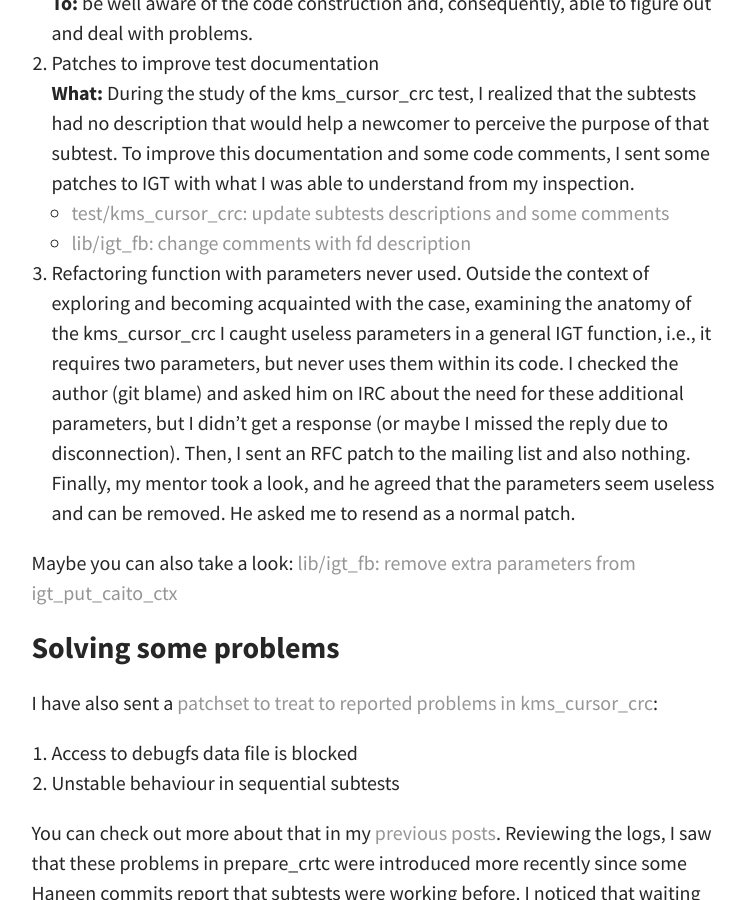
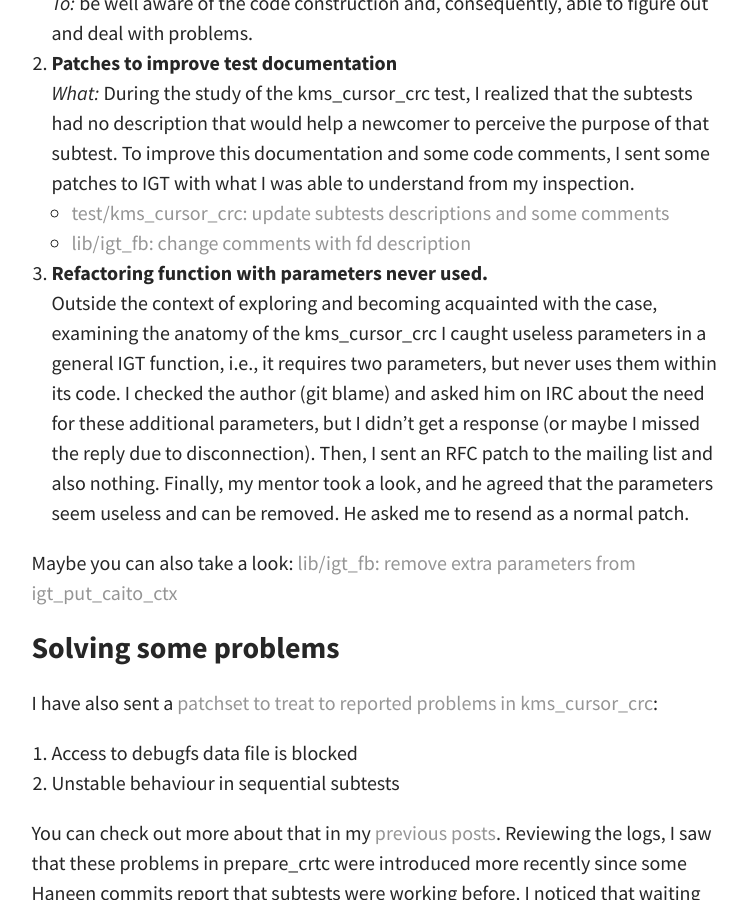
Before and after one commit to melissawen/melissawen.github.io, a Jekyll site: the page built from _posts/2020-07-06-first-round.md, in a window 1280 px wide and 900 px high, scrolled down 544 px. Shown: the whole window, without its empty margins (263-1010 px from the left). Built offline with Jekyll 4.4.1, drawn with Linux system fonts in a browser that asks for light colours.

````diff
--- a/_posts/2020-07-06-first-round.md
+++ b/_posts/2020-07-06-first-round.md
@@ -11,19 +11,19 @@ The first round just passed so fast, and what I did?
 
 #### Being acquainted with a IGT test
 
-1. Anatomy of the test
-**What:** study, read the code, dive into each function, and describe its
+1. **Anatomy of the test**
+*What:* study, read the code, dive into each function, and describe its
 structure, steps, and functionality.
-**To:** be well aware of the code construction and, consequently, able to
+*To:* be well aware of the code construction and, consequently, able to
 figure out and deal with problems.
-2. Patches to improve test documentation
-**What:** During the study of the kms\_cursor\_crc test, I realized that the
+2. **Patches to improve test documentation**
+*What:* During the study of the kms\_cursor\_crc test, I realized that the
 subtests had no description that would help a newcomer to perceive the purpose
 of that subtest. To improve this documentation and some code comments, I sent
 some patches to IGT with what I was able to understand from my inspection.
   * [test/kms\_cursor\_crc: update subtests descriptions and some comments](https://patchwork.freedesktop.org/patch/372944/?series=78814&rev=1)
   * [lib/igt\_fb: change comments with fd description](https://patchwork.freedesktop.org/patch/372943/?series=78814&rev=1)
-3. Refactoring function with parameters never used.
+3. **Refactoring function with parameters never used.**
 Outside the context of exploring and becoming acquainted with the case,
 examining the anatomy of the kms\_cursor\_crc I caught useless parameters in a
 general IGT function, i.e., it requires two parameters, but never uses them
@@ -44,7 +44,7 @@ I have also sent a [patchset to treat to reported problems in kms\_cursor\_crc](
 2. Unstable behaviour in sequential subtests
 
 You can check out more about that in my [previous posts](https://melissawen.github.io/randomness/2020/06/15/status-update.html).
-Reviewing the logs, I saw that these problems in prepare_crtc were introduced
+Reviewing the logs, I saw that these problems in prepare\_crtc were introduced
 more recently since some Haneen commits report that subtests were working
 before. I noticed that waiting for the blank is a solution used before and
 removed by another commit that not seems to treat this issue.
@@ -72,8 +72,8 @@ To solve failure in pipe-%s-cursor-dpms and pipe-%s-cursor-suspend
 3. Cursor size other than 64x64
 * <https://drmdb.emersion.fr/devices/3a5c55e30723>
 * <https://drmdb.emersion.fr/capabilities>
-* See drivers/gpu/drm/drm_ioctl.c
-* See drivers/gpu/drm/vkms/vkms_drv.c (drm\_getCap)
+* See drivers/gpu/drm/drm\_ioctl.c
+* See drivers/gpu/drm/vkms/vkms\_drv.c (drm\_getCap)
 ```
 drivers/gpu/drm/vkms/vkms_drv.c:131:    dev->mode_config.funcs = &vkms_mode_funcs;
 drivers/gpu/drm/vkms/vkms_drv.c:132:    dev->mode_config.min_width = XRES_MIN;
````
